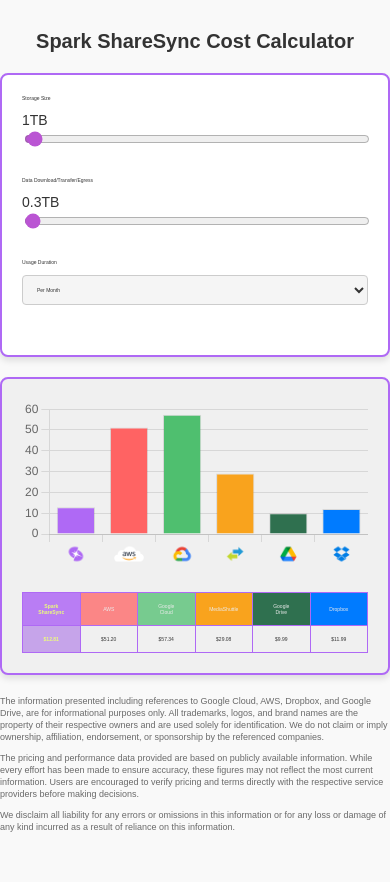
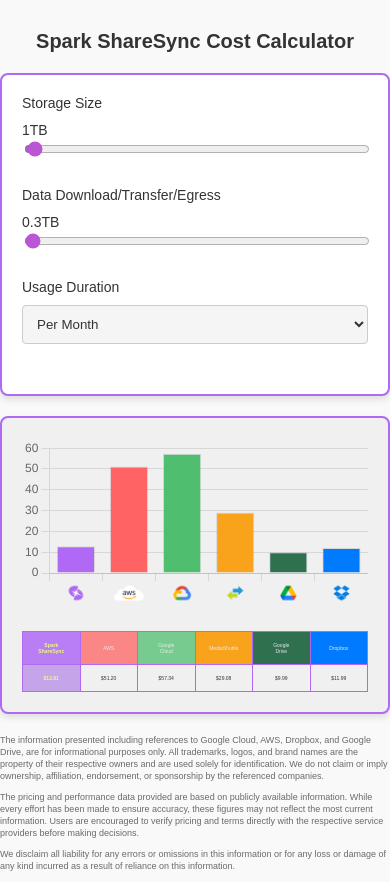
Before and after one commit to tamar-chatterjee/spark-calc-ss-l, a Flask app: page / in a window 390 px wide. Before the commit the page ends 832 px from the top, so only its background shows below. Run offline with Flask 3, Linux system fonts and the light colour scheme.

Commit message:
Mobile font test

```diff
--- a/templates/index.html
+++ b/templates/index.html
@@ -240,13 +240,11 @@
             form label,
             form input,
             form select {
-                font-size: 5px;
                 width: 100%;
             }
         }
         @media (max-width: 600px) {
             .results {
-                font-size: 5px;
                 overflow-x: auto;
             }
 
```
